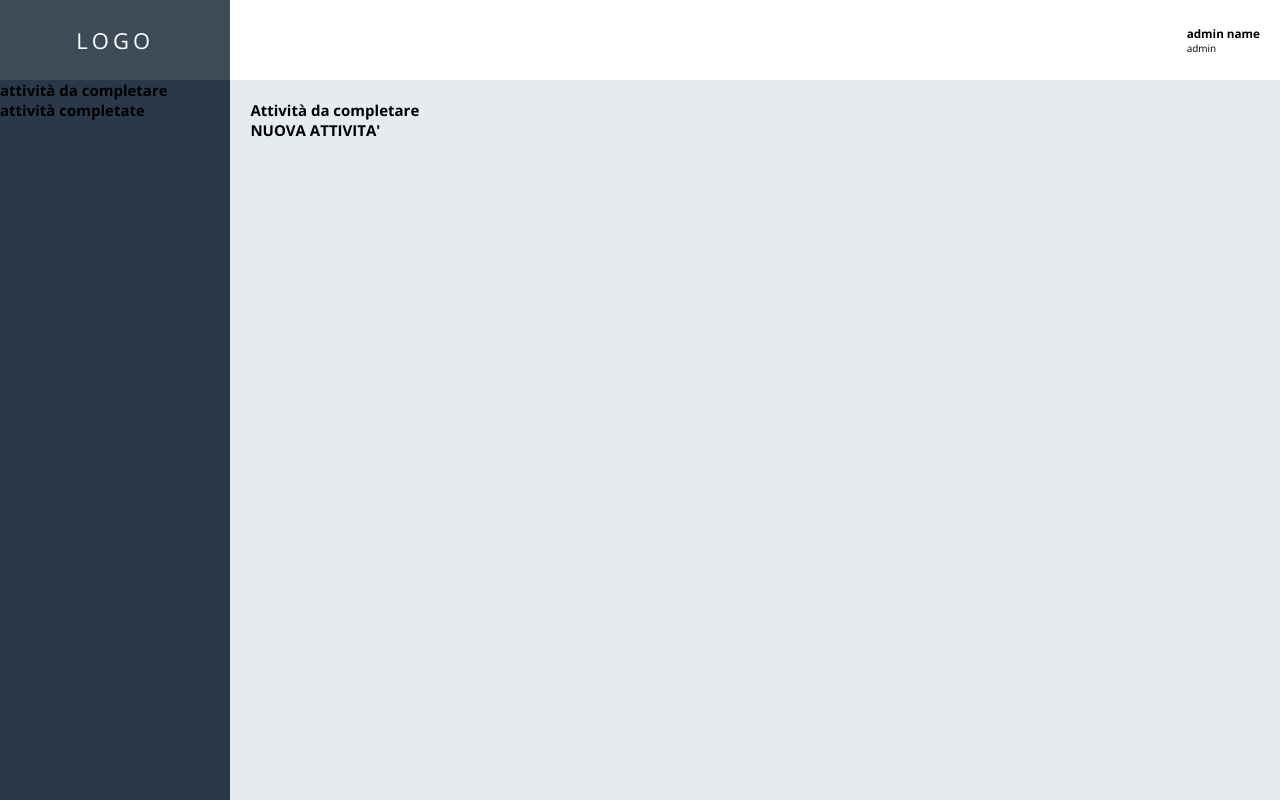
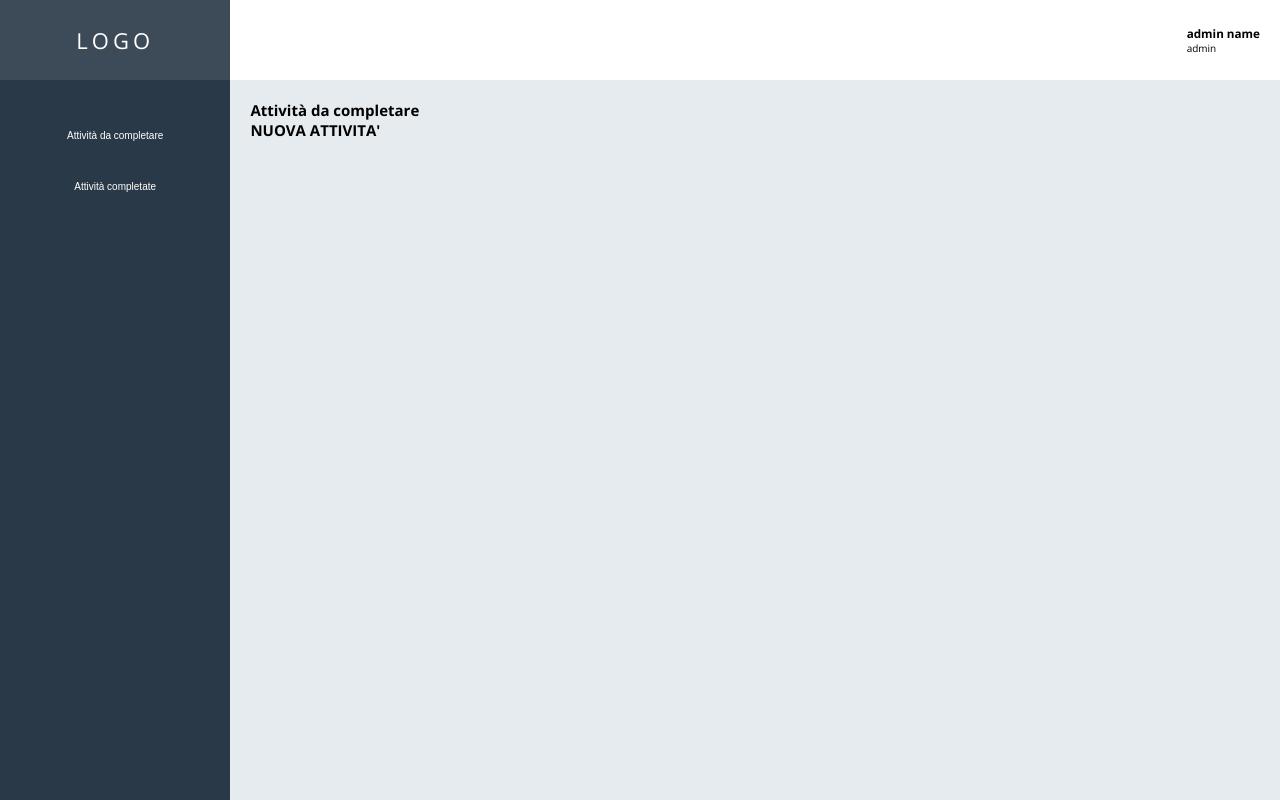
Before and after one commit to juri-boni/Activities, a React (Create React App) app: page / in a window 1280 px wide. Built offline with nearby package versions, Linux system fonts and the light colour scheme.

Commit message:
add -- side bar button component

```diff
--- a/src/components/logo-container/logo-container.styles.scss
+++ b/src/components/logo-container/logo-container.styles.scss
@@ -4,6 +4,7 @@
   display: flex;
   align-items: center;
   justify-content: center;
+  margin-bottom: 3rem;
 
   .logo {
     color: #fff;
--- /dev/null
+++ b/src/components/side-bar-button/side-bar-button.component.jsx
@@ -0,0 +1,11 @@
+import "./side-bar-button.styles.scss";
+
+const SideBarButton = ({ children }) => {
+  return (
+    <div className="side-bar-button-container">
+      <button className="side-bar-button">{children}</button>
+    </div>
+  );
+};
+
+export default SideBarButton;
--- /dev/null
+++ b/src/components/side-bar-button/side-bar-button.styles.scss
@@ -0,0 +1,13 @@
+.side-bar-button-container {
+  display: flex;
+  align-items: center;
+  justify-content: center;
+
+  .side-bar-button {
+    background-color: transparent;
+    border: none;
+    color: #fff;
+    font-size: 1rem;
+    padding: 2rem;
+  }
+}
--- a/src/components/sidebar/sidebar.component.jsx
+++ b/src/components/sidebar/sidebar.component.jsx
@@ -1,3 +1,5 @@
+import SideBarButton from "../side-bar-button/side-bar-button.component";
+
 import LogoContainer from "../logo-container/logo-container.component";
 import "./sidebar.styles.scss";
 
@@ -5,8 +7,8 @@ const SideBar = () => {
   return (
     <nav className="side-bar">
       <LogoContainer />
-      <h2>attività da completare</h2>
-      <h2>attività completate</h2>
+      <SideBarButton>Attività da completare</SideBarButton>
+      <SideBarButton>Attività completate</SideBarButton>
     </nav>
   );
 };
```
